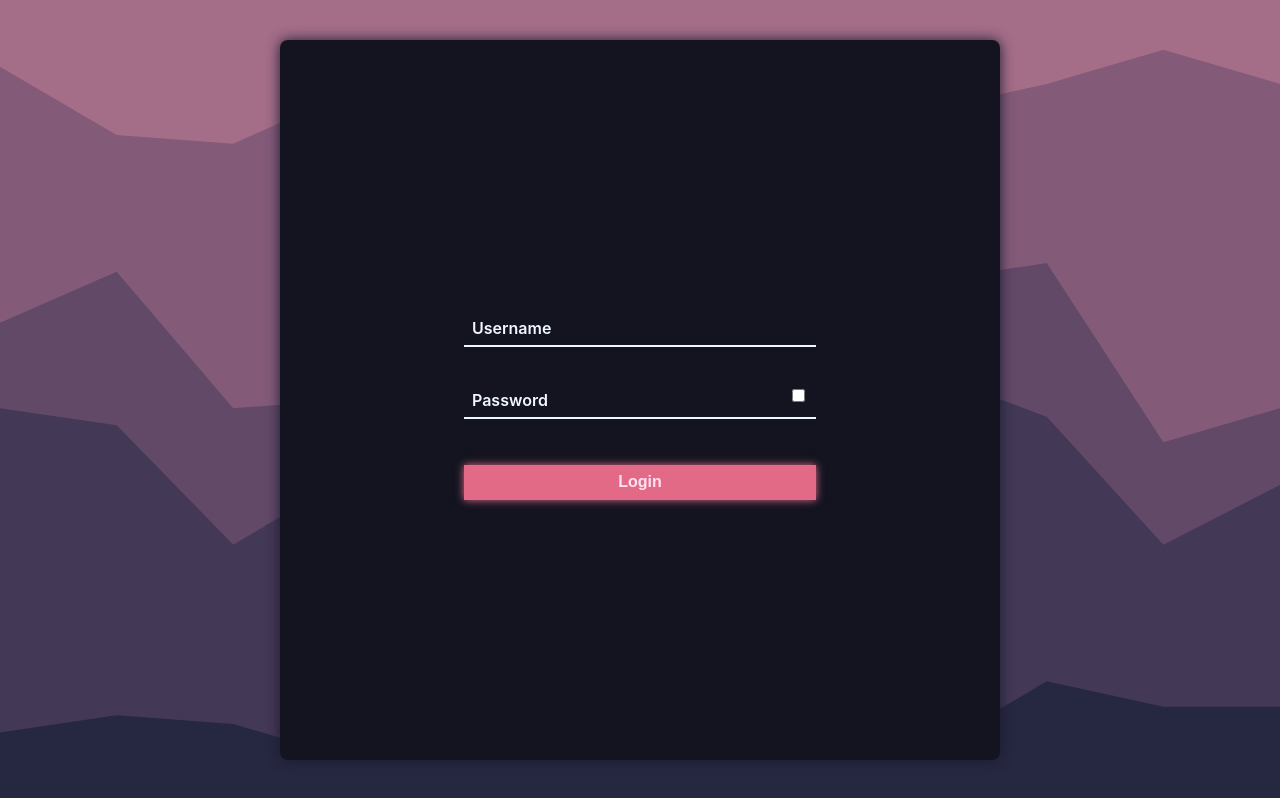
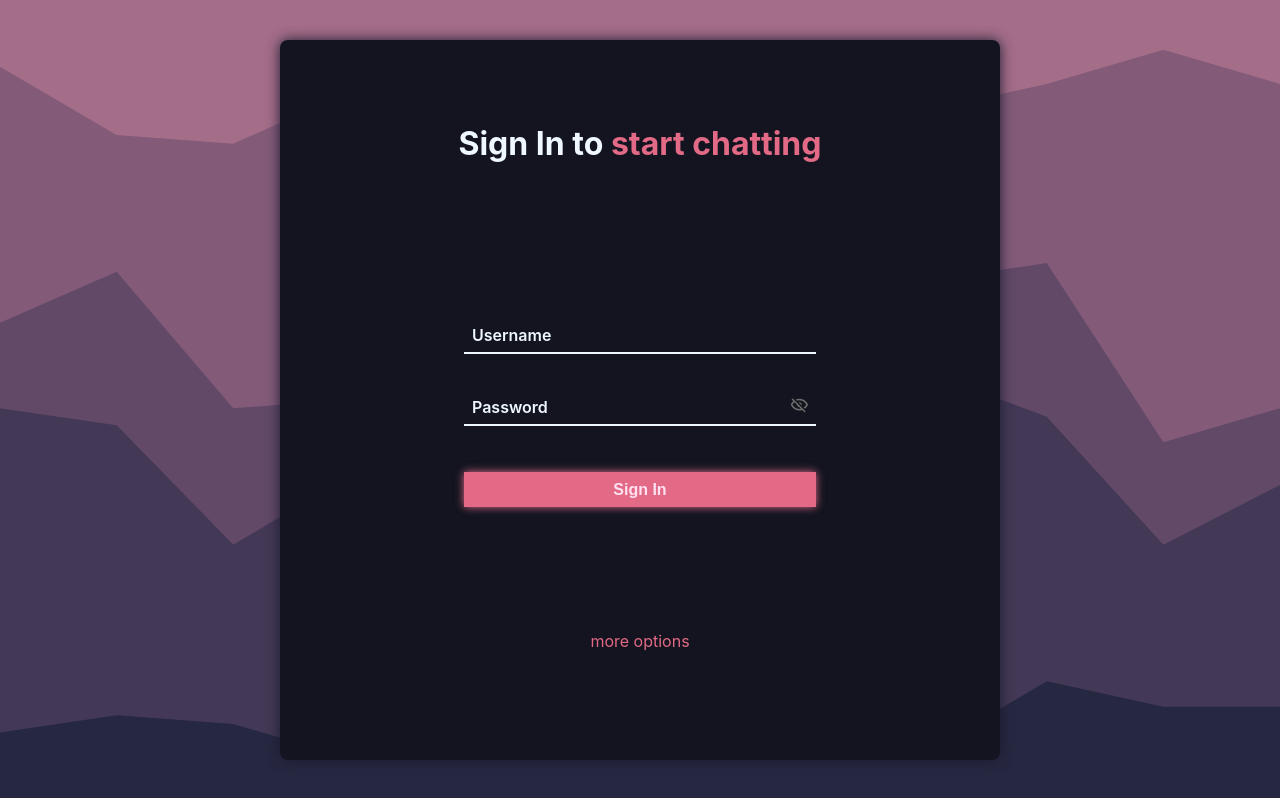
Before and after one commit to piguycs/rin-vue, a Next.js app: page /login/Login in a window 1280 px wide. Built offline with nearby package versions, Linux system fonts and the light colour scheme.

Commit message:
better login page

```diff
--- a/pages/login/Login.tsx
+++ b/pages/login/Login.tsx
@@ -1,36 +1,120 @@
 import styles from "../../styles/Login.module.css";
-import inputStyles from "../../styles/FancyInputBoxes.module.scss"
-import { FormEvent, useRef } from "react";
+import inputStyles from "../../styles/FancyInputBoxes.module.scss";
+import { FormEvent, useEffect, useRef, useState } from "react";
 
 export default function Login() {
-  const psswdincorrect = useRef<HTMLSpanElement>(null)
-  const unameincorrect = useRef<HTMLSpanElement>(null)
+  const [showPsswd, togglePsswd] = useState<"password" | "text">("password");
+  const [canChangeText, setCCT] = useState(true);
+  const [others, setOthers] = useState(false);
+
+  const textlist = ["start chatting", "connect", "experience the next gen"];
+  const [marketing, setMarketing] = useState(textlist[0]);
+
+  const psswdincorrect = useRef<HTMLSpanElement>(null);
+  const unameincorrect = useRef<HTMLSpanElement>(null);
 
   const submit = (e: FormEvent<HTMLFormElement>) => {
     e.preventDefault();
-    psswdincorrect.current!.style.visibility = "visible"
+    psswdincorrect.current!.style.visibility = "visible";
+  };
+
+  useEffect(() => {
+    if (showPsswd === "text") {
+      setTimeout(() => {
+        togglePsswd("password");
+      }, 5000);
+    }
+  }, [showPsswd]);
+
+  const changeText = (e: any) => {
+    if (canChangeText) {
+      let incriment = -1;
+      if (marketing === textlist[textlist.length - 1]) {
+        incriment = 0;
+      } else {
+        incriment = textlist.indexOf(marketing) + 1;
+      }
+
+      setCCT(false);
+      setTimeout(() => {
+        setCCT(true);
+      }, 700);
+      setMarketing(textlist[incriment]);
+    }
   };
 
   return (
     <div className={styles.loginroot}>
-      <form className={styles.loginbox} onSubmit={submit}>
+      <div className={styles.loginbox}>
+        <h1>
+          Sign In to{" "}
+          <span
+            style={{ color: "hsl(346, 67%, 65%)" }}
+            onPointerEnter={changeText}
+          >
+            {marketing}
+          </span>
+        </h1>
 
+        <form className={styles.loginform} onSubmit={submit}>
           <label className={inputStyles.input}>
-          <input className={inputStyles.input__field} type="text" placeholder="" />
+            <input
+              className={inputStyles.input__field}
+              type="text"
+              placeholder=""
+            />
             <span className={inputStyles.input__label}>Username</span>
-          <span ref={unameincorrect} className={inputStyles.inputerror}>Username is incorrect</span>
+            <span ref={unameincorrect} className={inputStyles.inputerror}>
+              Username is incorrect
+            </span>
           </label>
 
           <label className={inputStyles.input}>
-          <input className={inputStyles.input__field} type="text" placeholder="" />
+            <input
+              className={inputStyles.input__field}
+              type={showPsswd}
+              placeholder=""
+            />
             <span className={inputStyles.input__label}>Password</span>
-          <input type="checkbox" className={inputStyles.showpsswd} />
-          <span ref={psswdincorrect} className={inputStyles.inputerror}>Password is incorrect</span>
+            <span
+              className={inputStyles.showpsswd}
+              style={showPsswd === "password" ? {color: "hsl(0, 0%, 43%)"} : {}}
+              onClick={() => {
+                if (showPsswd === "password") {
+                  togglePsswd("text");
+                } else {
+                  togglePsswd("password");
+                }
+              }}
+            >
+              {showPsswd == "password" ? "﯏" : "﯎"}
+            </span>
+            <span ref={psswdincorrect} className={inputStyles.inputerror}>
+              Password is incorrect
+            </span>
           </label>
 
-        <input className={inputStyles.submit} type="submit" value="Login" />
+          <label>
+            <input
+              className={inputStyles.submit}
+              type="submit"
+              value="Sign In"
+            />
+          </label>
+        </form>
+        <span
+          className={styles.extraslink}
+          onClick={() => {
+            setOthers(!others);
+          }}
+        >
+          more options
+        </span>
+      </div>
 
-      </form>
+      {others ? (
+        <div className={styles.authbox}>Metamask, Github, Gitlab, Google</div>
+      ) : null}
     </div>
   );
 }
--- a/styles/FancyInputBoxes.module.scss
+++ b/styles/FancyInputBoxes.module.scss
@@ -1,3 +1,9 @@
+@font-face {
+  font-family: "Fira Code";
+  src: url("../public/fonts/Fira-Code-Regular-Nerd-Font-Complete-Mono.woff") format("woff");
+}
+
+
 .input {
   position: relative;
   --color-dark: hsl(0, 0%, 100%);
@@ -27,6 +33,13 @@
     // background: var(--color-background);
     transition: transform 120ms ease-in;
     font-weight: 600;
+
+    -webkit-touch-callout: none;
+    -webkit-user-select: none;
+    -khtml-user-select: none;
+    -moz-user-select: none;
+    -ms-user-select: none;
+    user-select: none;
   }
   &__field {
     box-sizing: border-box;
@@ -58,6 +71,17 @@
   position: absolute;
   right: 8px;
   top: 25%;
+  cursor: pointer;
+  font-family: 'Fira Code';
+  font-size: 28px;
+  line-height: 26px;
+
+  -webkit-touch-callout: none;
+  -webkit-user-select: none;
+  -khtml-user-select: none;
+  -moz-user-select: none;
+  -ms-user-select: none;
+  user-select: none;
 }
 
 .submit {
--- a/styles/Login.module.css
+++ b/styles/Login.module.css
@@ -4,7 +4,11 @@
   height: 100vh;
   background-image: url("../public/stacked-peaks-haikei.svg");
   background-size: cover;
+
+  grid-template-areas: "o a b";
 }
+
+/* username/password auth*/
 
 .loginbox {
   background-color: hsl(238, 25%, 10%);
@@ -19,6 +23,93 @@
 
   display: flex;
   align-items: center;
+
+  flex-direction: column;
+
+  gap: 7rem;
+
+  grid-area: a;
+
+}
+
+.loginbox h1 {
+  margin-top: 4rem;
+}
+
+.loginform {
+  display: flex;
+  align-items: center;
   justify-content: center;
   flex-direction: column;
 }
+
+.extraslink {
+  color: hsl(346, 67%, 65%);
+  cursor: pointer;
+  -webkit-touch-callout: none;
+  -webkit-user-select: none;
+  -khtml-user-select: none;
+  -moz-user-select: none;
+  -ms-user-select: none;
+  user-select: none;
+}
+
+.extraslink:hover {
+  text-decoration: underline;
+}
+
+/* Other auth */
+
+.authbox {
+  position: relative;
+  background-color: hsl(238, 25%, 10%);
+  box-shadow: 0px 0px 13px hsl(238, 30%, 15%);
+  color: aliceblue;
+  max-height: 70%;
+  min-height: 45rem;
+  min-width: 20rem;
+  max-width: 50%;
+  border-radius: 8px;
+  padding: 20px;
+
+  display: flex;
+  align-items: center;
+
+  flex-direction: column;
+
+  gap: 7rem;
+
+  grid-area: b;
+
+  -webkit-animation-name: animatetop;
+  -webkit-animation-duration: 0.4s;
+  animation-name: animatetop;
+  animation-duration: 0.3s;
+}
+
+
+
+/* Add Animation */
+@-webkit-keyframes animatetop {
+  from {
+    right: -300px;
+    opacity: 0
+  }
+
+  to {
+    right: 0;
+    opacity: 1
+  }
+}
+
+@keyframes animatetop {
+  from {
+    right: -300px;
+    opacity: 0
+  }
+
+  to {
+    right: 0;
+    opacity: 1
+  }
+}
```
Also changed, not shown: public/fonts/Fira-Code-Regular-Nerd-Font-Complete-Mono.woff (added), public/fonts/Fira-Code-Regular-Nerd-Font-Complete.woff (added). Lines whose indentation alone changed are shown as unchanged.
